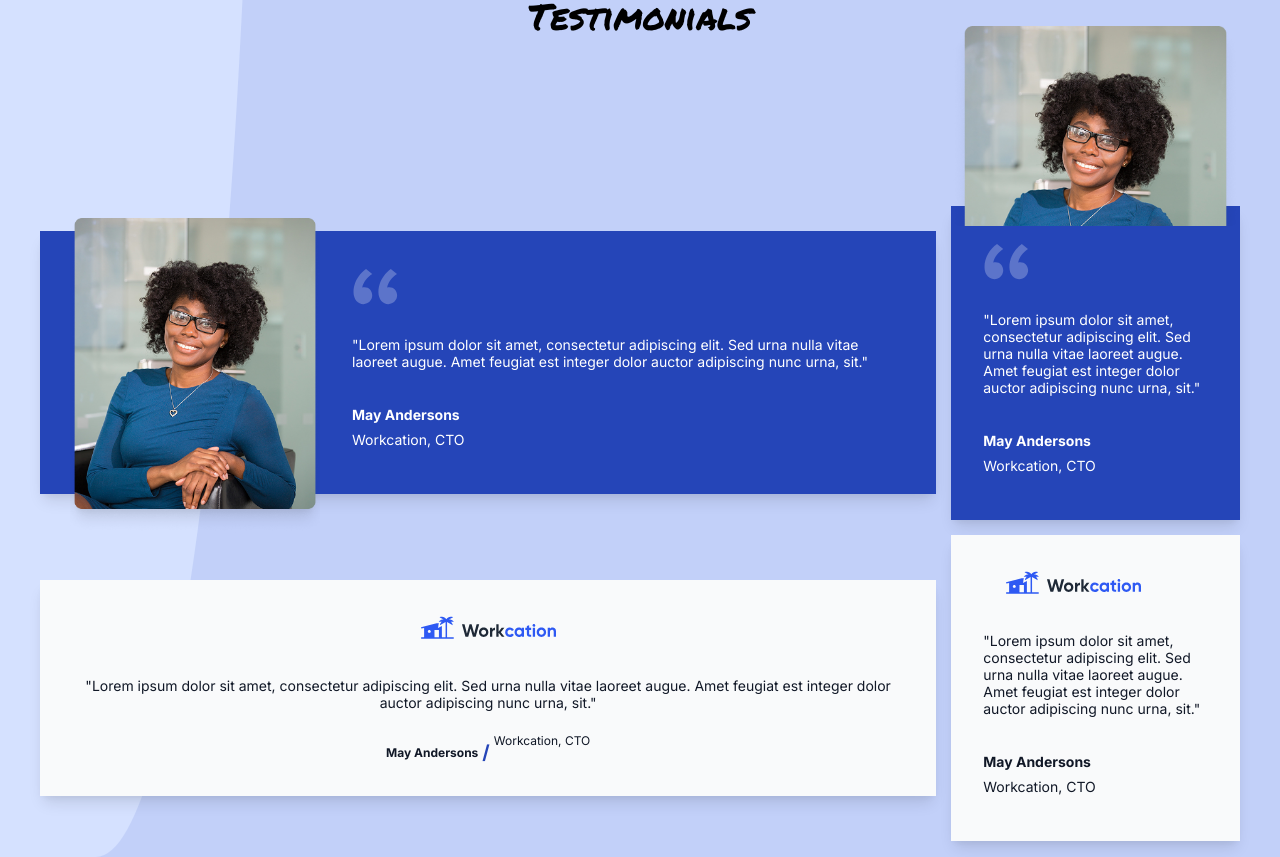
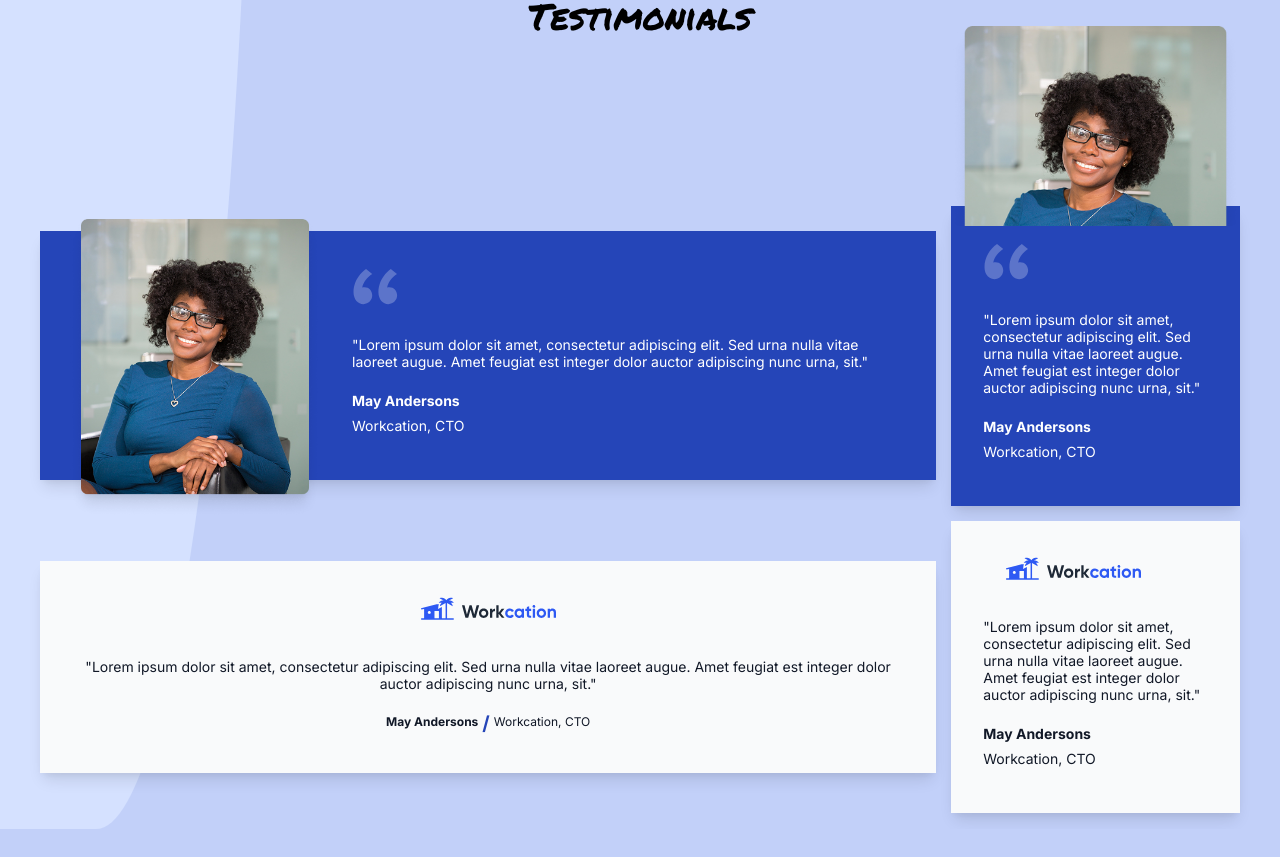
Before and after one commit to anneln/ComponentLibrary, a React (Vite) app: page / in a window 1280 px wide. Shown: the part 2012-2869 px from the top of the page. After the commit the page ends 2841 px from the top, so only its background shows below. Built offline with nearby package versions, Linux system fonts and the light colour scheme.

Commit message:
Update index.css

```diff
--- a/src/index.css
+++ b/src/index.css
@@ -375,6 +375,7 @@ h4 {
 .testimonials-name {
   font-weight: 700;
   margin-bottom: 0;
+  margin-top: 0;
 }
 
 .testimonials-cie {
@@ -412,7 +413,7 @@ h4 {
   color: #2545b8;
   font-weight: bold;
   font-size: 1.2rem;
-  margin-top: 7px;
+  margin-top: -3px;
 }
 
 .testimonial-card.with-pic-horizontal .testimonial-content,
```
